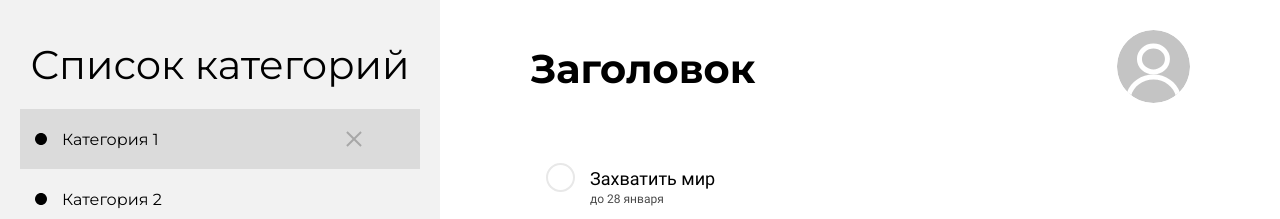
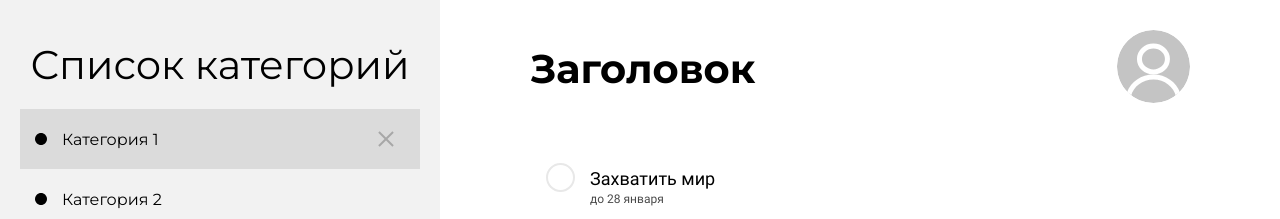
Before and after one commit to matyexd/todo-frontend, a React (Create React App) app: page / in a window 1280 px wide. Shown: the top 219 px of the page. Built offline with nearby package versions, Linux system fonts and the light colour scheme.

Commit message:
Исправлено позиционирование крестика при выбранной категории, изменены стили редактирования названия категории

```diff
--- a/src/components/Todo/LeftContent/LeftContent.jsx
+++ b/src/components/Todo/LeftContent/LeftContent.jsx
@@ -43,19 +43,24 @@ const LeftContent = () => {
 				<div className='left-content__middle'>
 					{mas.map(item =>
 						item.id === highlighted ? (
-							<div className='left-content__item' style={{ backgroundColor: '#DBDBDB' }}>
+							<div className='left-content__item__highlighted' style={{ backgroundColor: '#DBDBDB' }}>
+								<div>
+									<div className='left-content__flex-box'>
 										<div className='left-content__itemImg'>
 											<img src={svgIcon.dot} width={12} />
 										</div>
 										{item.id === editable ? (
-								<form id="form" onSubmit={() => removeFunc(item.id)}>
-									<input type="text" value={categoryName} onChange={(e) => setCategoryName(e.target.value)}/>
+											<form className="item-text" id="form" onSubmit={() => removeFunc(item.id)}>
+												<input className='item-text-input' type="text" value={categoryName} onChange={(e) => setCategoryName(e.target.value)}/>
 											</form>
 										) : (
-								<div className="item-text" onDoubleClick={() => { setCategoryName(item.text); setEditable(item.id) } }>{item.text}</div>)}
-								<a href="#" class="close"
-									onClick= {() =>
-										{
+											<div className="item-text" onDoubleClick={() => { setCategoryName(item.text); setEditable(item.id) } }>{item.text}</div>)
+										}
+									</div>
+								</div>
+								<div
+									className="close"
+									onClick= {() => {
 										if (window.confirm('Вы точно хотите удалить эту категорию?')) {
 											for (let i = 0; i < mas.length; i++) {
 												if (mas[i].id === item.id) {
@@ -63,10 +68,10 @@ const LeftContent = () => {
 												}
 											}
 											changeMas([...mas])
-											};
 										}
-									}
-								></a>
+									}}
+								>
+								</div>
 							</div>
 						) : (
 							<div
--- a/src/components/Todo/LeftContent/style.css
+++ b/src/components/Todo/LeftContent/style.css
@@ -41,10 +41,26 @@
 	min-width: 80%;
 	align-items: center;
 	cursor: pointer;
+	overflow: hidden;
+}
+
+.left-content__item__highlighted {
+	display: flex;
+	min-height: 50px;
+	padding: 5px 0;
+	min-width: 80%;
+	justify-content: space-between;
+	align-items: center;
+	cursor: pointer;
+	overflow: hidden;
+}
+
+.left-content__flex-box {
+	display: flex;
 }
 
 .left-content__itemImg {
-	margin: 0 15px;
+	margin: auto 15px;
 }
 
 .close {
@@ -52,7 +68,7 @@
 	width: 20px;
 	height: 20px;
 	opacity: 0.3;
-	margin-left: 180px;
+	padding: 15px;
 }
 
 .close:hover {
@@ -76,3 +92,13 @@
 .close:after {
 	transform: rotate(-45deg);
 }
+
+.item-text-input {
+	height: 30px;
+	padding-left: 5px;
+	border-radius: 5px;
+	border: none;
+	font-size: 18px;
+	margin-left: -5px;
+	font-weight: normal;
+}
```
Lines whose indentation alone changed are shown as unchanged.
